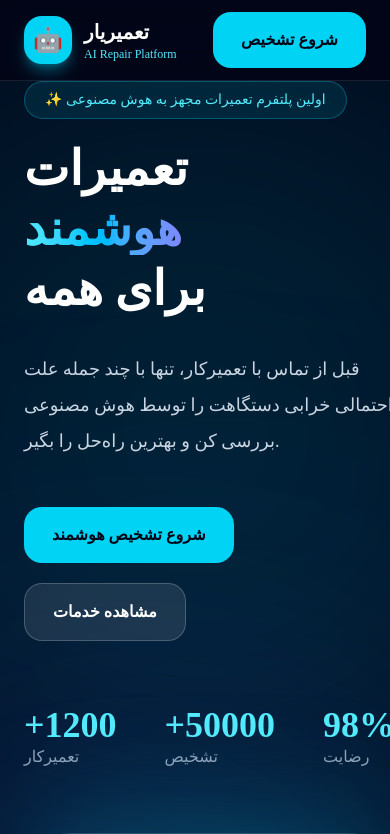
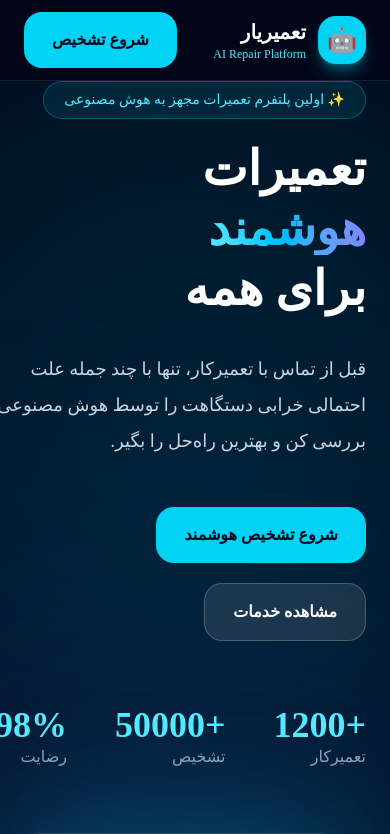
Before and after one commit to MajidYoosefkhani/taamiryar-platform, a Next.js app in the folder apps/web/: page / in a window 390 px wide. Shown: the top 834 px of the page. Built offline with nearby package versions, Linux system fonts and the light colour scheme.

Commit message:
Create mobile-first Taamiryar design foundation

```diff
--- a/apps/web/app/layout.tsx
+++ b/apps/web/app/layout.tsx
@@ -1,33 +1,16 @@
-import type { Metadata } from "next";
+import type { Metadata, Viewport } from "next";
 import { Geist, Geist_Mono } from "next/font/google";
 import "./globals.css";
-
-const geistSans = Geist({
-  variable: "--font-geist-sans",
-  subsets: ["latin"],
-});
-
-const geistMono = Geist_Mono({
-  variable: "--font-geist-mono",
-  subsets: ["latin"],
-});
-
+const geistSans = Geist({ variable: "--font-geist-sans", subsets: ["latin"] });
+const geistMono = Geist_Mono({ variable: "--font-geist-mono", subsets: ["latin"] });
 export const metadata: Metadata = {
-  title: "Create Next App",
-  description: "Generated by create next app",
+  title: { default: "تعمیریار | تشخیص هوشمند و خدمات تعمیر حرفه‌ای", template: "%s | تعمیریار" },
+  description: "مشکل دستگاهت را مرحله‌به‌مرحله بررسی کن، راهنمایی هوشمند بگیر و متخصص مناسب را برای دریافت خدمات انتخاب کن.",
+  applicationName: "تعمیریار",
+  keywords: ["تعمیریار", "تعمیرات", "تشخیص هوشمند", "تعمیرکار", "خدمات فنی"],
+  openGraph: { title: "تعمیریار | همراه هوشمند خدمات تعمیر", description: "از تشخیص مشکل تا انتخاب متخصص، یک مسیر شفاف و ساده.", locale: "fa_IR", type: "website" },
 };
-
-export default function RootLayout({
-  children,
-}: Readonly<{
-  children: React.ReactNode;
-}>) {
-  return (
-    <html
-      lang="en"
-      className={`${geistSans.variable} ${geistMono.variable} h-full antialiased`}
-    >
-      <body className="min-h-full flex flex-col">{children}</body>
-    </html>
-  );
+export const viewport: Viewport = { width: "device-width", initialScale: 1, themeColor: "#071522" };
+export default function RootLayout({ children }: Readonly<{ children: React.ReactNode }>) {
+  return <html lang="fa" dir="rtl" className={`${geistSans.variable} ${geistMono.variable} h-full antialiased`}><body className="min-h-full">{children}</body></html>;
 }
```
